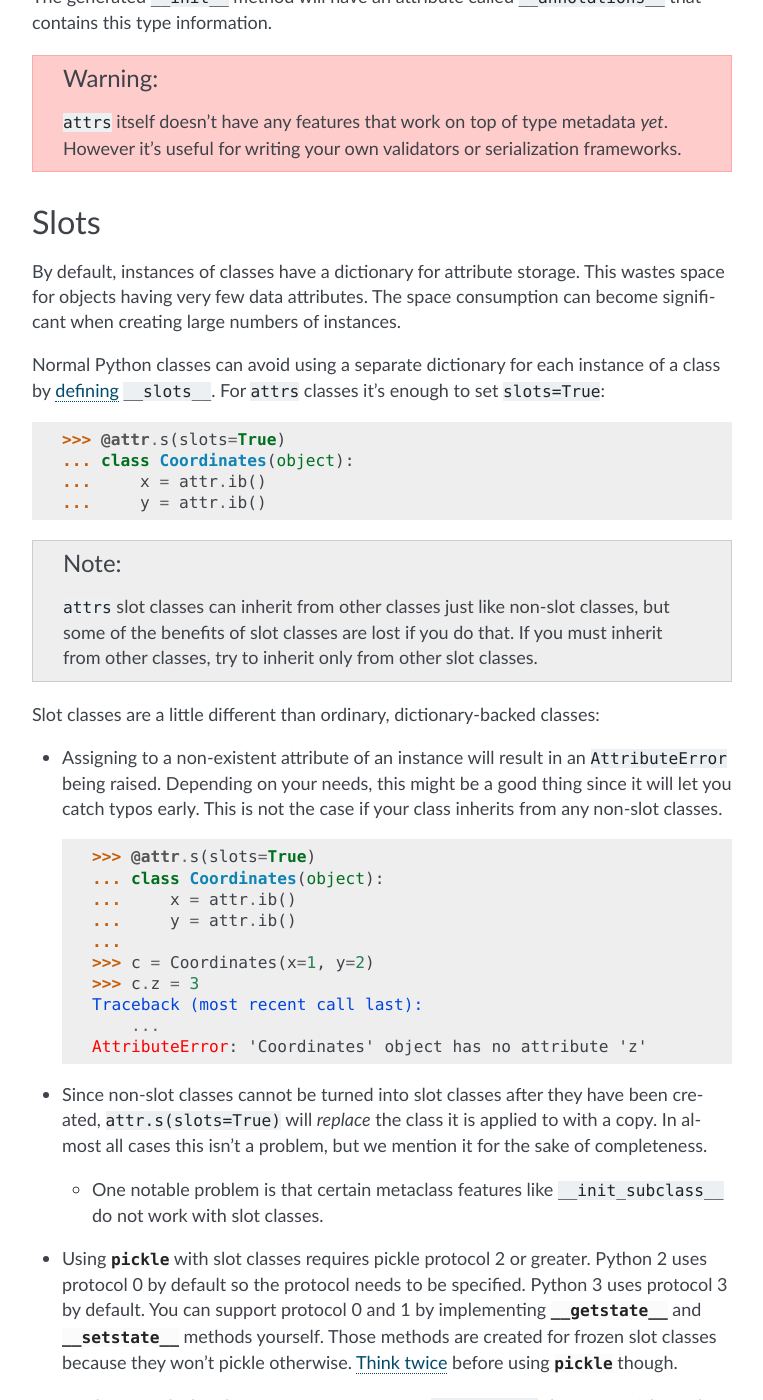
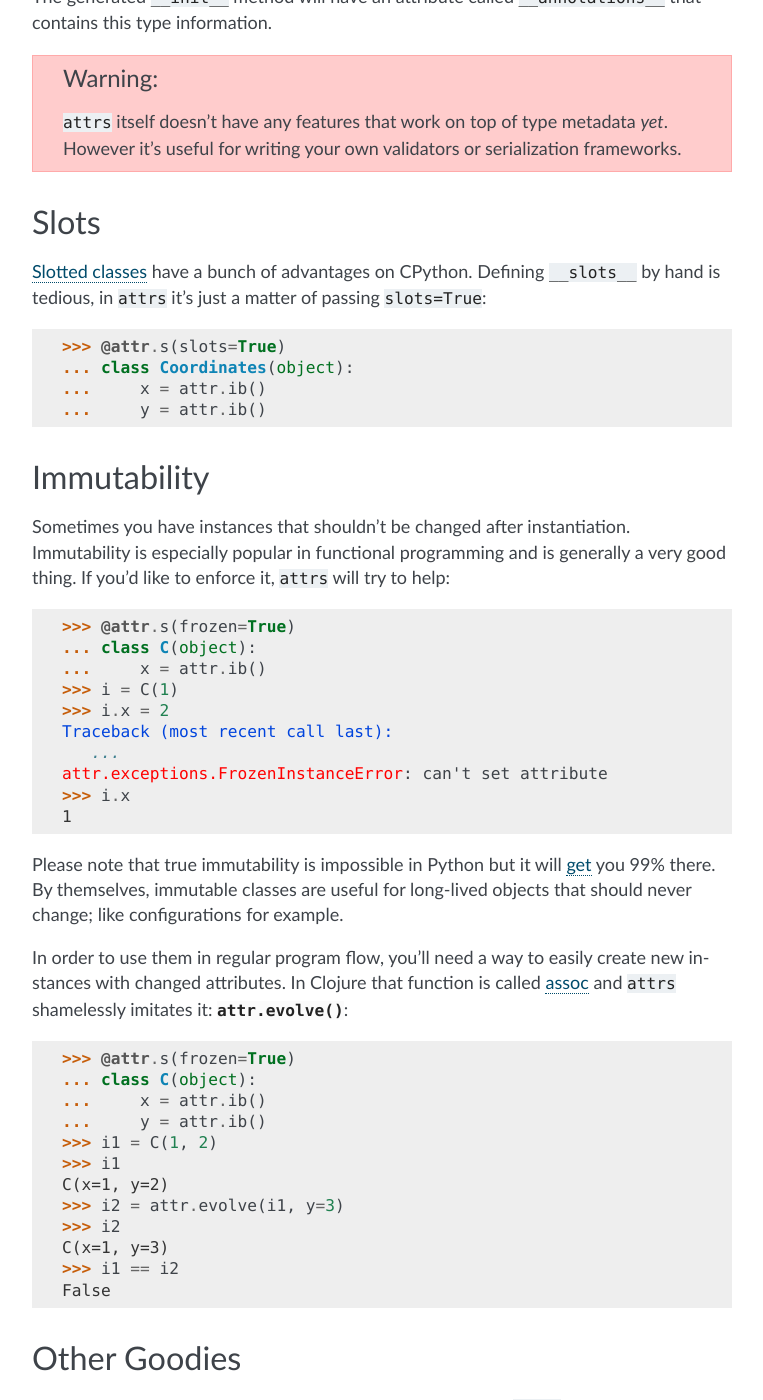
Before and after one commit to python-attrs/attrs, a Sphinx documentation site: the page built from docs/examples.rst, in a window 1280 px wide and 1400 px high, scrolled down 10510 px. Shown: the whole window, without its empty margins (368-1131 px from the left). Built offline with Sphinx 7.4.7, drawn with Linux system fonts in a browser that asks for light colours; some of the changed text lies outside the part shown.

Commit message:
Add glossary & make slotted classes official

```diff
--- a/docs/examples.rst
+++ b/docs/examples.rst
@@ -532,12 +532,8 @@ The generated ``__init__`` method will have an attribute called ``__annotations_
 Slots
 -----
 
-By default, instances of classes have a dictionary for attribute storage.
-This wastes space for objects having very few data attributes.
-The space consumption can become significant when creating large numbers of instances.
-
-Normal Python classes can avoid using a separate dictionary for each instance of a class by `defining <https://docs.python.org/3/reference/datamodel.html#slots>`_ ``__slots__``.
-For ``attrs`` classes it's enough to set ``slots=True``:
+:term:`Slotted classes` have a bunch of advantages on CPython.
+Defining ``__slots__`` by hand is tedious, in ``attrs`` it's just a matter of passing ``slots=True``:
 
 .. doctest::
 
@@ -545,59 +541,6 @@ For ``attrs`` classes it's enough to set ``slots=True``:
    ... class Coordinates(object):
    ...     x = attr.ib()
    ...     y = attr.ib()
-
-
-.. note::
-
-    ``attrs`` slot classes can inherit from other classes just like non-slot classes, but some of the benefits of slot classes are lost if you do that.
-    If you must inherit from other classes, try to inherit only from other slot classes.
-
-Slot classes are a little different than ordinary, dictionary-backed classes:
-
-- Assigning to a non-existent attribute of an instance will result in an ``AttributeError`` being raised.
-  Depending on your needs, this might be a good thing since it will let you catch typos early.
-  This is not the case if your class inherits from any non-slot classes.
-
-  .. doctest::
-
-     >>> @attr.s(slots=True)
-     ... class Coordinates(object):
-     ...     x = attr.ib()
-     ...     y = attr.ib()
-     ...
-     >>> c = Coordinates(x=1, y=2)
-     >>> c.z = 3
-     Traceback (most recent call last):
-         ...
-     AttributeError: 'Coordinates' object has no attribute 'z'
-
-- Since non-slot classes cannot be turned into slot classes after they have been created, ``attr.s(slots=True)`` will *replace* the class it is applied to with a copy.
-  In almost all cases this isn't a problem, but we mention it for the sake of completeness.
-
-  * One notable problem is that certain metaclass features like ``__init_subclass__`` do not work with slot classes.
-
-- Using :mod:`pickle` with slot classes requires pickle protocol 2 or greater.
-  Python 2 uses protocol 0 by default so the protocol needs to be specified.
-  Python 3 uses protocol 3 by default.
-  You can support protocol 0 and 1 by implementing :meth:`__getstate__ <object.__getstate__>` and :meth:`__setstate__ <object.__setstate__>` methods yourself.
-  Those methods are created for frozen slot classes because they won't pickle otherwise.
-  `Think twice <https://www.youtube.com/watch?v=7KnfGDajDQw>`_ before using :mod:`pickle` though.
-
-- As always with slot classes, you must specify a ``__weakref__`` slot if you wish for the class to be weak-referenceable.
-  Here's how it looks using ``attrs``:
-
-  .. doctest::
-
-    >>> import weakref
-    >>> @attr.s(slots=True)
-    ... class C(object):
-    ...     __weakref__ = attr.ib(init=False, hash=False, repr=False, cmp=False)
-    ...     x = attr.ib()
-    >>> c = C(1)
-    >>> weakref.ref(c)
-    <weakref at 0x...; to 'C' at 0x...>
-
-All in all, setting ``slots=True`` is usually a very good idea.
 
 
 Immutability
--- a/docs/how-does-it-work.rst
+++ b/docs/how-does-it-work.rst
@@ -17,7 +17,7 @@ In order to ensure that sub-classing works as you'd expect it to work, ``attrs``
 Please note that ``attrs`` does *not* call ``super()`` *ever*.
 It will write dunder methods to work on *all* of those attributes which also has performance benefits due to fewer function calls.
 
-Once ``attrs`` knows what attributes it has to work on, it writes the requested dunder methods and -- depending on whether you wish to have ``__slots__`` -- creates a new class for you (``slots=True``) or attaches them to the original class (``slots=False``).
+Once ``attrs`` knows what attributes it has to work on, it writes the requested dunder methods and -- depending on whether you wish to have a :term:`dict <dict classes>` or :term:`slotted <slotted classes>` class -- creates a new class for you (``slots=True``) or attaches them to the original class (``slots=False``).
 While creating new classes is more elegant, we've run into several edge cases surrounding metaclasses that make it impossible to go this route unconditionally.
 
 To be very clear: if you define a class with a single attribute  without a default value, the generated ``__init__`` will look *exactly* how you'd expect:
@@ -95,6 +95,6 @@ Pick what's more important to you.
 Summary
 +++++++
 
-You should avoid to instantiate lots of frozen slots classes (i.e. ``@attr.s(slots=True, frozen=True)``) in performance-critical code.
+You should avoid to instantiate lots of frozen slotted classes (i.e. ``@attr.s(slots=True, frozen=True)``) in performance-critical code.
 
-Frozen dict classes have barely a performance impact, unfrozen slots classes are even *faster* than unfrozen dict classes (i.e. regular classes).
+Frozen dict classes have barely a performance impact, unfrozen slotted classes are even *faster* than unfrozen dict classes (i.e. regular classes).
--- a/docs/index.rst
+++ b/docs/index.rst
@@ -27,6 +27,7 @@ The next three steps should bring you up and running in no time:
   After reading, you will know about our advanced features and how to use them.
 - Finally :doc:`why` gives you a rundown of potential alternatives and why we think ``attrs`` is superior.
   Yes, we've heard about ``namedtuple``\ s!
+- If at any point you get confused by some terminology, please check out our :doc:`glossary`.
 
 
 If you need any help while getting started, feel free to use the ``python-attrs`` tag on `StackOverflow <https://stackoverflow.com/questions/tagged/python-attrs>`_ and someone will surely help you out!
@@ -74,6 +75,7 @@ Full Table of Contents
    api
    extending
    how-does-it-work
+   glossary
 
 
 Indices and tables
```
Also changed, not shown: CHANGELOG.rst (+6 -6 lines), docs/glossary.rst (added, +62 -0 lines).
